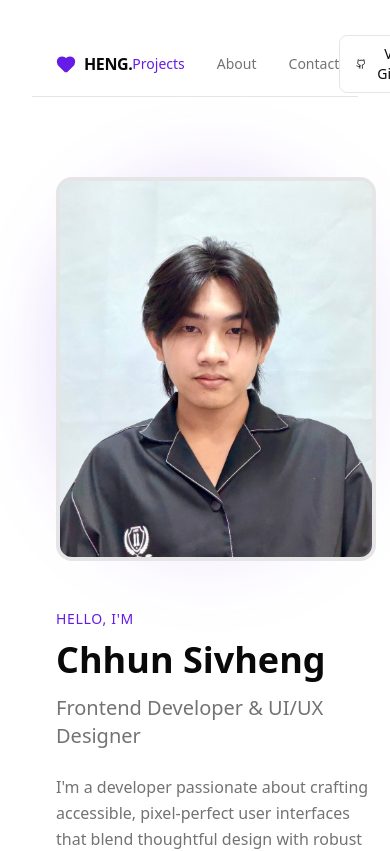
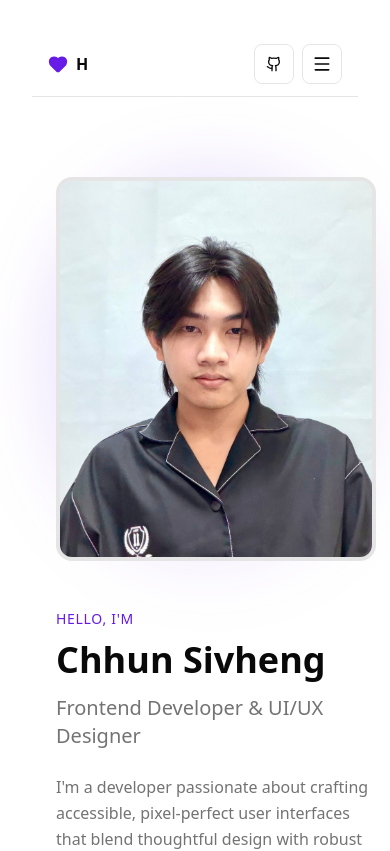
Before and after one commit to ChhunSivHeng/MyPortfolio, a React (Vite) app: page / in a window 390 px wide. Shown: the top 851 px of the page. Built offline with nearby package versions, Linux system fonts and the light colour scheme.

Commit message:
feat: Add mobile responsive hamburger menu to header

```diff
--- a/src/components/portfolio/header.jsx
+++ b/src/components/portfolio/header.jsx
@@ -1,4 +1,4 @@
-import { Heart, Github } from "lucide-react"
+import { Heart, Github, Menu, X } from "lucide-react"
 import { useState } from "react"
 
 const navItems = [
@@ -9,19 +9,21 @@ const navItems = [
 
 export function Header() {
   const [activeSection, setActiveSection] = useState("projects")
+  const [mobileMenuOpen, setMobileMenuOpen] = useState(false)
 
   return (
     <header className="sticky top-0 z-50 bg-background/80 backdrop-blur-sm border-b border-border">
-      <div className="px-6 lg:px-8">
+      <div className="px-4 sm:px-6 lg:px-8">
         <div className="flex items-center justify-between h-16">
           {/* Logo */}
-          <a href="#" className="flex items-center gap-2">
+          <a href="#" className="flex items-center gap-2 flex-shrink-0">
             <Heart className="w-5 h-5 text-primary fill-primary" />
-            <span className="font-bold text-foreground tracking-tight">HENG.</span>
+            <span className="font-bold text-foreground tracking-tight hidden sm:inline">HENG.</span>
+            <span className="font-bold text-foreground tracking-tight sm:hidden">H</span>
           </a>
 
-          {/* Navigation */}
-          <nav className="flex items-center gap-8">
+          {/* Navigation - Desktop */}
+          <nav className="hidden md:flex items-center gap-8">
             {navItems.map((item) => (
               <a
                 key={item.href}
@@ -38,17 +40,58 @@ export function Header() {
             ))}
           </nav>
 
-          {/* GitHub Button */}
+          {/* GitHub Button - Desktop */}
           <a
             href="https://github.com/ChhunSivHeng"
             target="_blank"
             rel="noopener noreferrer"
-            className="flex items-center gap-2 px-4 py-2 border border-border rounded-lg text-sm font-medium text-foreground hover:border-primary hover:text-primary transition-colors"
+            className="hidden md:flex items-center gap-2 px-4 py-2 border border-border rounded-lg text-sm font-medium text-foreground hover:border-primary hover:text-primary transition-colors"
           >
             <Github className="w-4 h-4" />
             View Github
           </a>
+
+          {/* Mobile Menu Button */}
+          <div className="md:hidden flex items-center gap-2">
+            <a
+              href="https://github.com/ChhunSivHeng"
+              target="_blank"
+              rel="noopener noreferrer"
+              className="flex items-center justify-center w-10 h-10 border border-border rounded-lg text-foreground hover:border-primary hover:text-primary transition-colors"
+            >
+              <Github className="w-4 h-4" />
+            </a>
+            <button
+              onClick={() => setMobileMenuOpen(!mobileMenuOpen)}
+              className="flex items-center justify-center w-10 h-10 border border-border rounded-lg text-foreground hover:border-primary hover:text-primary transition-colors"
+            >
+              {mobileMenuOpen ? <X className="w-5 h-5" /> : <Menu className="w-5 h-5" />}
+            </button>
+          </div>
         </div>
+
+        {/* Mobile Menu */}
+        {mobileMenuOpen && (
+          <nav className="md:hidden pb-4 space-y-2">
+            {navItems.map((item) => (
+              <a
+                key={item.href}
+                href={item.href}
+                onClick={() => {
+                  setActiveSection(item.href.replace("#", ""))
+                  setMobileMenuOpen(false)
+                }}
+                className={`block px-4 py-2 rounded-lg text-sm font-medium transition-colors ${
+                  activeSection === item.href.replace("#", "")
+                    ? "bg-primary/10 text-primary"
+                    : "text-muted-foreground hover:text-foreground hover:bg-muted"
+                }`}
+              >
+                {item.label}
+              </a>
+            ))}
+          </nav>
+        )}
       </div>
     </header>
   )
```
